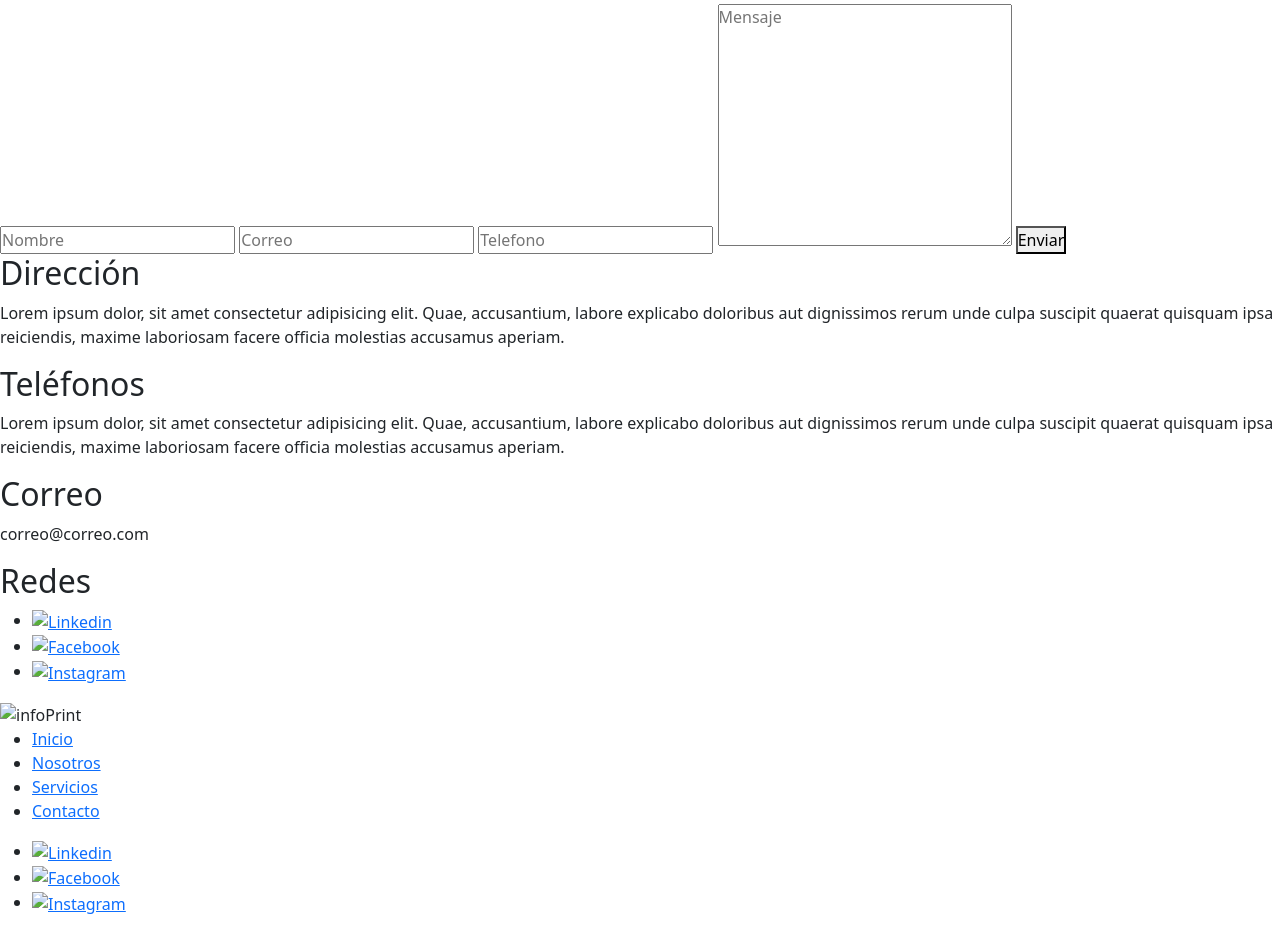
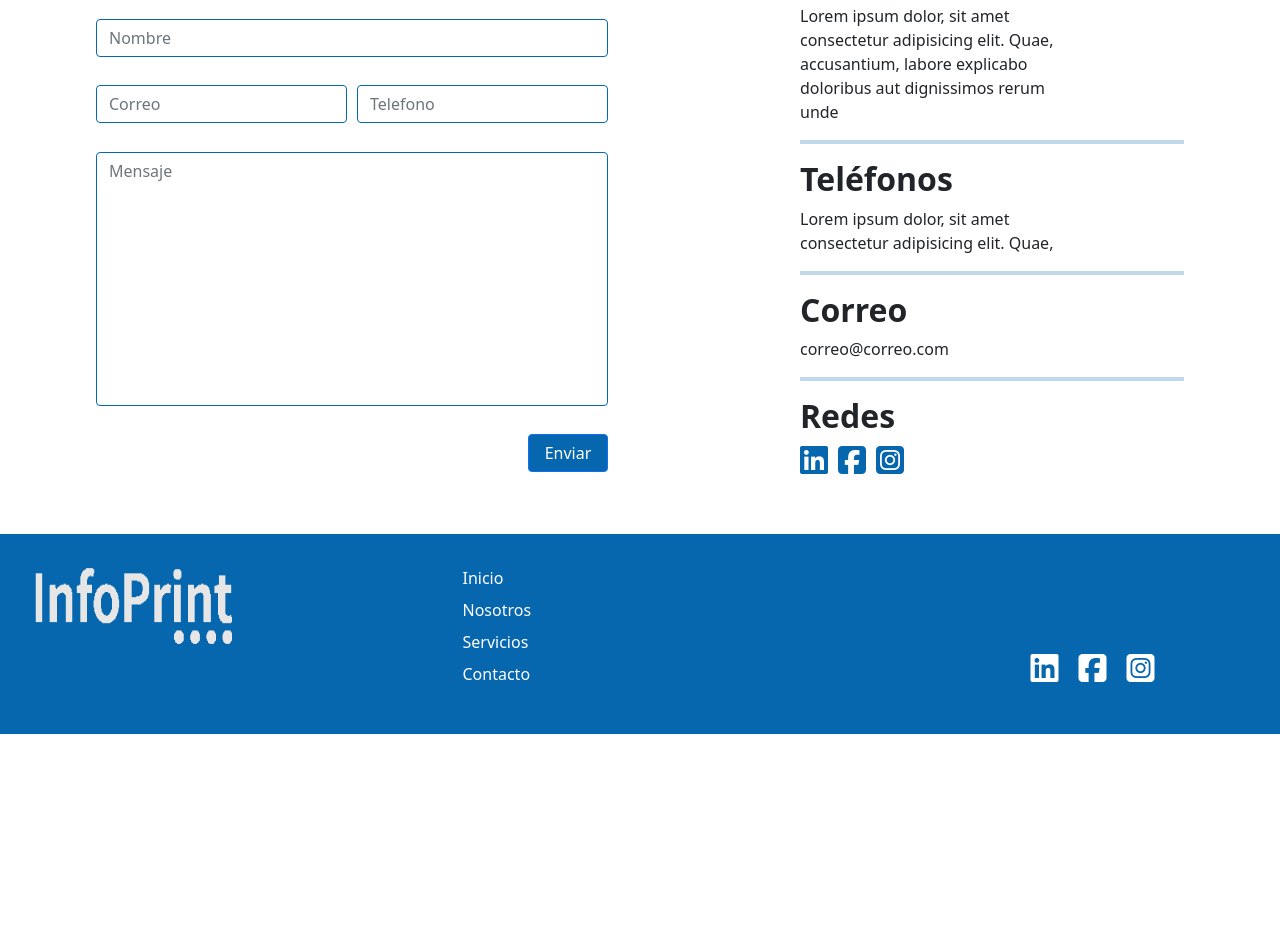
Before and after one commit to GabyDevX/Infoprint, a website: page index.html in a window 1280 px wide. Shown: the part 1785-2717 px from the top of the page. After the commit the page ends 2519 px from the top, so only its background shows below. Drawn offline with nearby package versions, Linux system fonts and the light colour scheme.

Commit message:
Creación y trabajo en rama propia

```diff
--- a/index.html
+++ b/index.html
@@ -1,18 +1,17 @@
 <!DOCTYPE html>
 <html lang="en">
+
 <head>
   <meta charset="UTF-8" />
   <meta http-equiv="X-UA-Compatible" content="IE=edge" />
   <meta name="viewport" content="width=device-width, initial-scale=1.0" />
-    <link
-      href="https://cdn.jsdelivr.net/npm/bootstrap@5.0.2/dist/css/bootstrap.min.css"
-      rel="stylesheet"
-      integrity="sha384-EVSTQN3/azprG1Anm3QDgpJLIm9Nao0Yz1ztcQTwFspd3yD65VohhpuuCOmLASjC"
-      crossorigin="anonymous"
-    />
+  <link href="https://cdn.jsdelivr.net/npm/bootstrap@5.0.2/dist/css/bootstrap.min.css" rel="stylesheet"
+    integrity="sha384-EVSTQN3/azprG1Anm3QDgpJLIm9Nao0Yz1ztcQTwFspd3yD65VohhpuuCOmLASjC" crossorigin="anonymous" />
+  <script src="https://kit.fontawesome.com/6405feee34.js" crossorigin="anonymous"></script>
   <link rel="stylesheet" href="css/styles.css" />
   <title>Infoprint</title>
 </head>
+
 <body>
   <header>
     <nav class="navbar navbar-expand-lg navbar-light bg-light">
@@ -20,15 +19,8 @@
         <a class="navbar-brand" href="#">
           <img src="./img/LOGO.png" alt="" />
         </a>
-          <button
-            class="navbar-toggler"
-            type="button"
-            data-bs-toggle="collapse"
-            data-bs-target="#navbarNav"
-            aria-controls="navbarNav"
-            aria-expanded="false"
-            aria-label="Toggle navigation"
-          >
+        <button class="navbar-toggler" type="button" data-bs-toggle="collapse" data-bs-target="#navbarNav"
+          aria-controls="navbarNav" aria-expanded="false" aria-label="Toggle navigation">
           <span class="navbar-toggler-icon"></span>
         </button>
         <div class="collapse navbar-collapse" id="navbarNav">
@@ -52,71 +44,33 @@
   </header>
   <main>
     <section class="hero">
-        <div
-          id="carouselExampleIndicators"
-          class="carousel slide"
-          data-bs-ride="carousel"
-        >
+      <div id="carouselExampleIndicators" class="carousel slide" data-bs-ride="carousel">
         <div class="carousel-indicators">
-            <button
-              type="button"
-              data-bs-target="#carouselExampleIndicators"
-              data-bs-slide-to="0"
-              class="active"
-              aria-current="true"
-              aria-label="Slide 1"
-            ></button>
-            <button
-              type="button"
-              data-bs-target="#carouselExampleIndicators"
-              data-bs-slide-to="1"
-              aria-label="Slide 2"
-            ></button>
-            <button
-              type="button"
-              data-bs-target="#carouselExampleIndicators"
-              data-bs-slide-to="2"
-              aria-label="Slide 3"
-            ></button>
+          <button type="button" data-bs-target="#carouselExampleIndicators" data-bs-slide-to="0" class="active"
+            aria-current="true" aria-label="Slide 1"></button>
+          <button type="button" data-bs-target="#carouselExampleIndicators" data-bs-slide-to="1"
+            aria-label="Slide 2"></button>
+          <button type="button" data-bs-target="#carouselExampleIndicators" data-bs-slide-to="2"
+            aria-label="Slide 3"></button>
         </div>
         <div class="carousel-inner">
           <div class="carousel-item active">
-              <img
-                src="./img/Pruebacolor1.jpg"
-                class="d-block w-100"
-                alt="..."
-              />
+            <img src="./img/Pruebacolor1.jpg" class="d-block w-100" alt="..." />
           </div>
           <div class="carousel-item">
-              <img
-                src="./img/Pruebacolor1.jpg"
-                class="d-block w-100"
-                alt="..."
-              />
+            <img src="./img/Pruebacolor1.jpg" class="d-block w-100" alt="..." />
           </div>
           <div class="carousel-item">
-              <img
-                src="./img/Pruebacolor1.jpg"
-                class="d-block w-100"
-                alt="..."
-              />
+            <img src="./img/Pruebacolor1.jpg" class="d-block w-100" alt="..." />
           </div>
         </div>
-          <button
-            class="carousel-control-prev"
-            type="button"
-            data-bs-target="#carouselExampleIndicators"
-            data-bs-slide="prev"
-          >
+        <button class="carousel-control-prev" type="button" data-bs-target="#carouselExampleIndicators"
+          data-bs-slide="prev">
           <span class="carousel-control-prev-icon" aria-hidden="true"></span>
           <span class="visually-hidden">Previous</span>
         </button>
-          <button
-            class="carousel-control-next"
-            type="button"
-            data-bs-target="#carouselExampleIndicators"
-            data-bs-slide="next"
-          >
+        <button class="carousel-control-next" type="button" data-bs-target="#carouselExampleIndicators"
+          data-bs-slide="next">
           <span class="carousel-control-next-icon" aria-hidden="true"></span>
           <span class="visually-hidden">Next</span>
         </button>
@@ -195,22 +149,21 @@
         </ul>
       </article>
     </section>
+
+    <!-- SECCIÓN CONTACTO -->
+
     <section class="contacto">
       <article class="contacto__formulario">
         <h2>Contactenos</h2>
-          <form action="">
-            <input type="text" name="nombre" placeholder="Nombre" id="" />
-            <input type="email" name="correo" placeholder="Correo" id="" />
-            <input type="text" name="telefono" placeholder="Telefono" id="" />
-            <textarea
-              name="mensaje"
-              placeholder="Mensaje"
-              name="mensaje"
-              id=""
-              cols="30"
-              rows="10"
-            ></textarea>
-            <button type="submit">Enviar</button>
+        <form class="formulario " action="">
+          <input class="form-control" type="text" name="nombre" placeholder="Nombre" id="" />
+          <div class="contenedor-inputs">
+            <input class="form-control" type="email" name="correo" placeholder="Correo" id="" />
+            <input class="form-control" type="text" name="telefono" placeholder="Telefono" id="" />
+          </div>
+          <textarea class="form-control" name="mensaje" placeholder="Mensaje" name="mensaje" id="" cols="30"
+            rows="10"></textarea>
+          <button class="btn btn-primary" type="submit">Enviar</button>
         </form>
       </article>
       <article class="contacto__datos">
@@ -218,62 +171,62 @@
         <p>
           Lorem ipsum dolor, sit amet consectetur adipisicing elit. Quae,
           accusantium, labore explicabo doloribus aut dignissimos rerum unde
-            culpa suscipit quaerat quisquam ipsa reiciendis, maxime laboriosam
-            facere officia molestias accusamus aperiam.
         </p>
-          <div class="contacto__separador"></div>
+        <hr class="contacto__separador">
+        </hr>
         <h2>Teléfonos</h2>
         <p>
           Lorem ipsum dolor, sit amet consectetur adipisicing elit. Quae,
-            accusantium, labore explicabo doloribus aut dignissimos rerum unde
-            culpa suscipit quaerat quisquam ipsa reiciendis, maxime laboriosam
-            facere officia molestias accusamus aperiam.
         </p>
-          <div class="contacto__separador"></div>
+        <hr class="contacto__separador">
+        </hr>
         <h2>Correo</h2>
-          <p>
-            correo@correo.com
-          </p>
-          <div class="contacto__separador"></div>
+        <p>correo@correo.com</p>
+        <hr class="contacto__separador">
+        </hr>
         <h2>Redes</h2>
-          <ul>
+        <ul class="redes">
           <li>
-              <a href="#"><img src="" alt="Linkedin" /></a>
+            <i class="fa-brands fa-linkedin"></i>
           </li>
           <li>
-              <a href="#"><img src="" alt="Facebook" /></a>
+            <i class="fa-brands fa-square-facebook"></i>
           </li>
           <li>
-              <a href="#"><img src="" alt="Instagram" /></a>
+            <i class="fa-brands fa-square-instagram"></i>
           </li>
         </ul>
       </article>
     </section>
   </main>
   <footer>
-      <img src="" alt="infoPrint" />
-      <ul>
+    <div class="footer-map">
+      <img class="footer-brand" src="./img/LOGO-BLANCO.png" alt="infoPrint" />
+      <ul class="footer-links">
         <li><a href="#">Inicio</a></li>
         <li><a href="#">Nosotros</a></li>
         <li><a href="#">Servicios</a></li>
         <li><a href="#">Contacto</a></li>
       </ul>
       <ul>
+    </div>
+    <div class="footer-redes">
+      <ul>
       <li>
-          <a href="#"><img src="" alt="Linkedin" /></a>
+        <i class="fa-brands fa-linkedin"></i>
       </li>
       <li>
-          <a href="#"><img src="" alt="Facebook" /></a>
+        <i class="fa-brands fa-square-facebook"></i>
       </li>
       <li>
-          <a href="#"><img src="" alt="Instagram" /></a>
+        <i class="fa-brands fa-square-instagram"></i>
       </li>
       </ul>
+    </div>
   </footer>
-    <script
-      src="https://cdn.jsdelivr.net/npm/bootstrap@5.0.2/dist/js/bootstrap.bundle.min.js"
-      integrity="sha384-MrcW6ZMFYlzcLA8Nl+NtUVF0sA7MsXsP1UyJoMp4YLEuNSfAP+JcXn/tWtIaxVXM"
-      crossorigin="anonymous"
-    ></script>
+  <script src="https://cdn.jsdelivr.net/npm/bootstrap@5.0.2/dist/js/bootstrap.bundle.min.js"
+    integrity="sha384-MrcW6ZMFYlzcLA8Nl+NtUVF0sA7MsXsP1UyJoMp4YLEuNSfAP+JcXn/tWtIaxVXM" crossorigin="anonymous">
+    </script>
 </body>
+
 </html>
--- a/sass/index.scss
+++ b/sass/index.scss
@@ -1,9 +1,19 @@
+$principal-color: #0667ae;
+
 *,
 *::after,
 *::before {
   margin: 0;
   padding: 0;
   box-sizing: border-box;
+}
+
+ul {
+  list-style-type: none;
+}
+
+a {
+  text-decoration: none;
 }
 
 .navbar-collapse {
@@ -21,23 +31,29 @@
   align-items: center;
   padding: 3rem;
   gap: 1rem;
+
   & article,
   & article:nth-of-type(1) {
     width: 60%;
     height: auto;
+
     & img {
       width: 100%;
     }
   }
+
   & article:nth-of-type(2) {
     width: 40%;
   }
+
   &__texto {
     display: flex;
     flex-direction: column;
+
     &--right {
       float: right;
     }
+
     & ul {
       display: flex;
       align-items: stretch;
@@ -46,12 +62,130 @@
       list-style-type: none;
     }
   }
+
   &__iconos {
     display: flex;
     flex-direction: column;
     height: 150px;
     justify-content: space-between;
     text-align: center;
-    color: #0667ae;
+    color: $principal-color;
   }
 }
+
+/* SECCIÓN CONTACTO */
+
+.contacto {
+  display: flex;
+  justify-content: space-around;
+  width: 100%;
+
+  h2 {
+    font-weight: bold;
+  }
+
+  &__formulario {
+    width: 40%;
+
+    .formulario {
+      display: flex;
+      flex-direction: column;
+      justify-content: space-around;
+      height: 90%;
+
+      input {
+        border-color: $principal-color;
+      }
+
+      .contenedor-inputs {
+        display: flex;
+        justify-content: space-between;
+        gap: 10px;
+
+        input {
+          width: 50%;
+        }
+      }
+
+      .btn {
+        width: 80px;
+        align-self: flex-end;
+        background-color: $principal-color;
+      }
+
+      textarea {
+        resize: none;
+        border-color: $principal-color;
+      }
+    }
+  }
+
+  &__datos {
+    width: 30%;
+
+    .contacto__separador {
+      border: 2px solid $principal-color;
+    }
+
+    p {
+      width: 70%;
+    }
+
+    .redes {
+      gap: 10px;
+      display: flex;
+      padding-left: 0;
+
+      .fa-brands {
+        font-size: 2rem;
+        color: $principal-color;
+      }
+    }
+  }
+}
+
+/* SECCION FOOTER */
+footer {
+  background-color: $principal-color;
+  display: flex;
+  justify-content: space-between;
+  height: 200px;
+  margin-top: 40px;
+  padding: 2rem;
+
+  .footer-map {
+    display: flex;
+    justify-content: space-between;
+    width: 60%;
+
+    .footer-brand {
+      width: 200px;
+      height: 80px;
+    }
+
+    .footer-links {
+      display: flex;
+      flex-direction: column;
+      justify-content: space-between;
+
+      li a {
+        color: white;
+      }
+    }
+  }
+  .footer-redes{
+    display: flex;
+    ul{
+      display: flex;
+      justify-content: flex-end;
+      align-items: flex-end;
+      width: 40%;
+      gap: 20px;
+    }
+    .fa-brands {
+      font-size: 2rem;
+      color: white;
+    }
+
+  }
+}
```
Also changed, not shown: css/styles.css, img/LOGO-BLANCO.png (added). Lines whose indentation alone changed are shown as unchanged.
